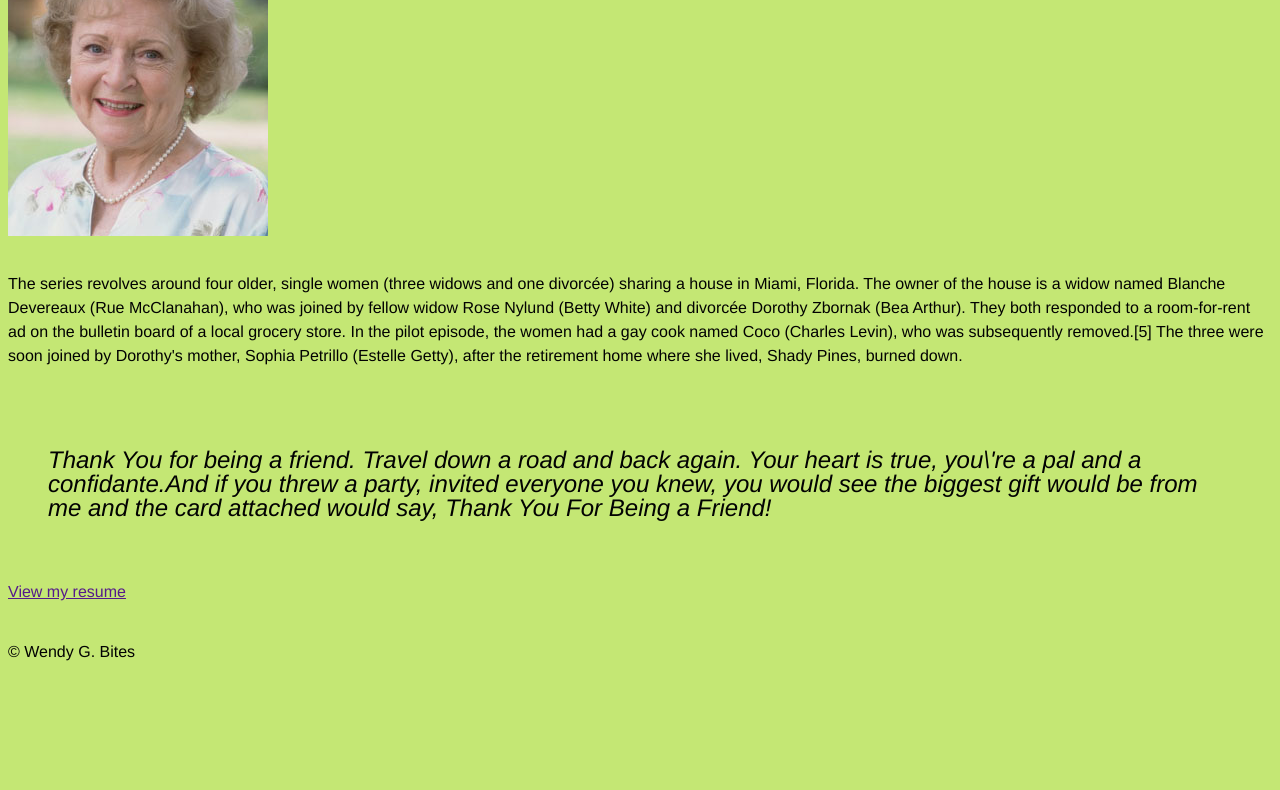
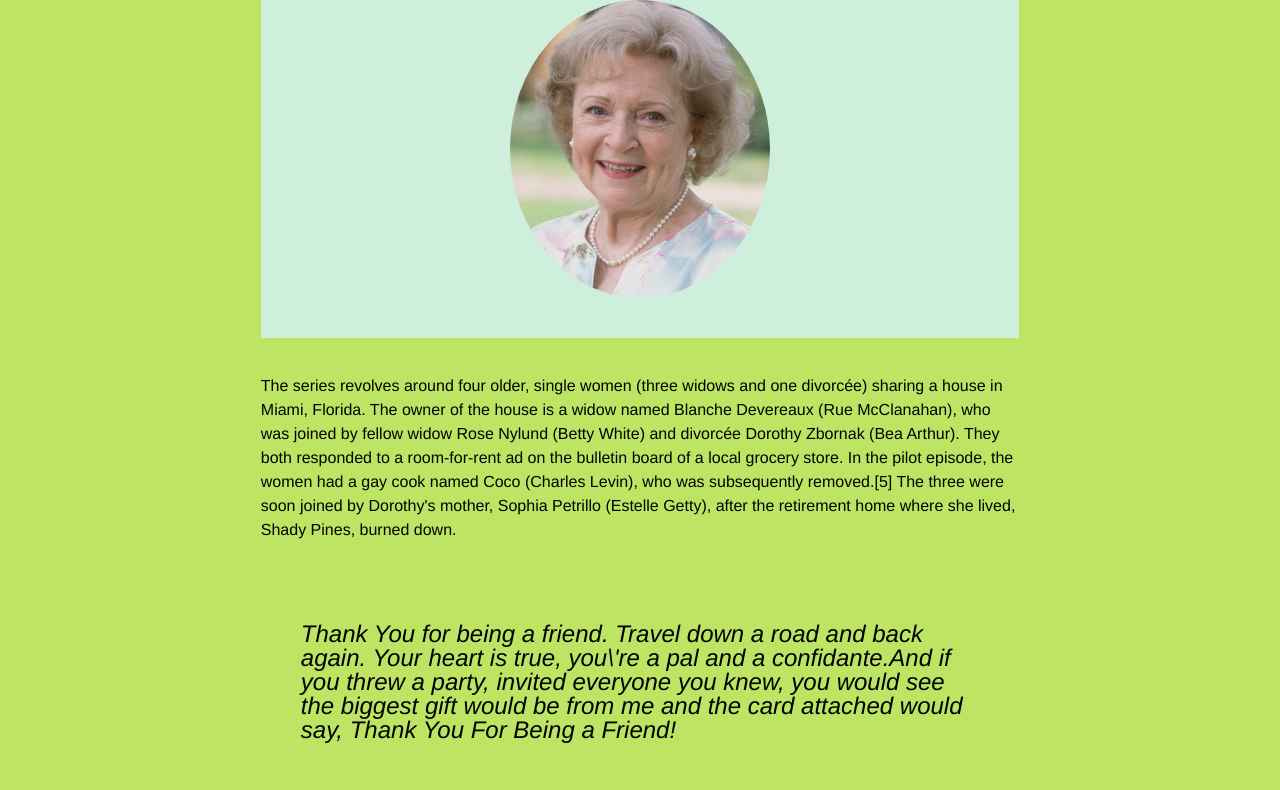
Before and after one commit to bhervi/FEWD14, a plain HTML site: page wendy-bites/index.html in a window 1280 px wide. Shown: the part 135-925 px from the top of the page. Before the commit the page ends 815 px from the top, so only its background shows below. Drawn offline with Linux system fonts and the light colour scheme.

Commit message:
stylized wendy bites

```diff
--- a/wendy-bites/css/style.css
+++ b/wendy-bites/css/style.css
@@ -1,10 +1,13 @@
 body {
   color: #020202;
-  background:rgba(182,226,82,0.8);
+  background: rgba(182,226,82,0.9);
   font-size: 16px;
   line-height: 24px;
 }
 
+* {
+  box-sizing: border-box;
+}
 
 h1, h2, h3, h4, h5, h6, p, a, li, blockquote {
   padding-top: 20px;
@@ -15,3 +18,34 @@ blockquote {
   font-style: italic;
   font-size: 24px;
 }
+
+#container {
+  width: 60%;
+  height: auto;
+  position: relative;
+  left: 20%;
+}
+
+header {
+  padding-top: 40px;
+  padding-bottom: 40px;
+  text-align: center;
+  background: #CDEFDC;
+}
+
+header img {
+  border-radius: 50%;
+}
+
+section div {
+  text-align: center;
+}
+
+.button {
+  display: block;
+  background: #CDEFDC;
+  padding: 8px;
+  text-decoration: none;
+  color: #020202;
+  font-weight: bold;
+}
--- a/wendy-bites/index.html
+++ b/wendy-bites/index.html
@@ -5,7 +5,7 @@
     <link rel="stylesheet" href="css/style.css">
   </head>
   <body>
-
+  <div id="container">
   <header>
 
     <h1>ABOUT ME</h1>
@@ -26,7 +26,7 @@
     </p>
 
     <div>
-      <a href="">View my resume</a>
+      <a href="resume.html" class="button">View my resume</a>
     </div>
 
   </section>
@@ -35,7 +35,7 @@
   <footer>
     <p>&copy; Wendy G. Bites</p>
   </footer>
-
+  </div>
   </body>
 
 </html>
```
